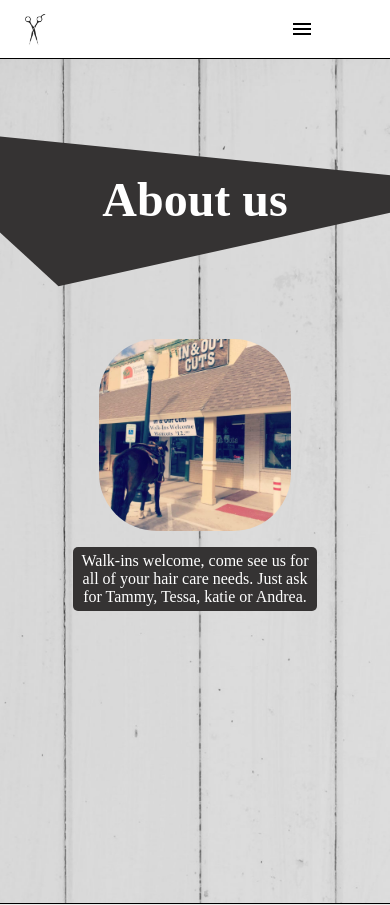
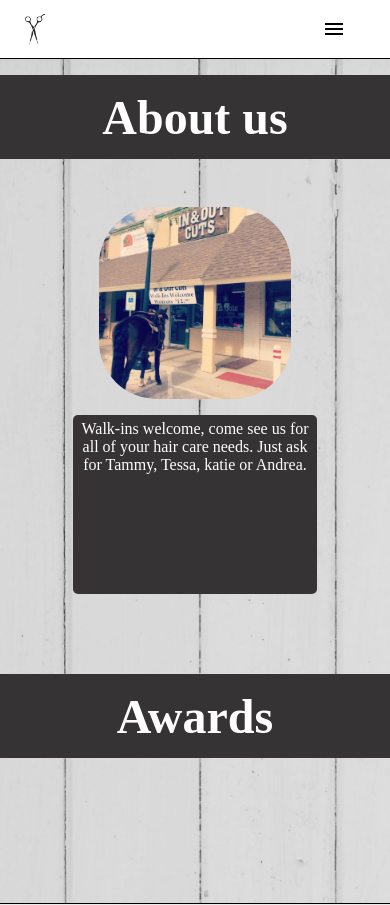
Before and after one commit to JMSONNE/In-Out, a React (Vite) app: page / in a window 390 px wide. Shown: the top 905 px of the page. Built offline with nearby package versions, Linux system fonts and the light colour scheme.

Commit message:
changed formatting for banners

```diff
--- a/src/Components/Home.jsx
+++ b/src/Components/Home.jsx
@@ -6,7 +6,7 @@ const Home = () => {
         <>
             <section className='main-page'>
                 {/* About us section */}
-                <div className="about-us-banner">
+                <div className="banner">
                     <h1 className="about-us-banner-text">About us</h1>
                 </div>
 
@@ -21,6 +21,11 @@ const Home = () => {
                     </p>
                 </div>
 
+                {/* Awards section */}
+                <div className="banner" style={{ marginTop: "5rem" }}>
+                    <h1 className="about-us-banner-text">Awards</h1>
+                </div>
+
             </section>
         </>
     )
--- a/src/index.css
+++ b/src/index.css
@@ -68,16 +68,17 @@ body {
   color: white;
   font-size: xxx-large;
 }
-.about-us-banner {
+.banner {
   display: flex;
   justify-content: center;
   align-items: center;
-  height: 30%;
+  height: 10vh;
   width: 100%;
   background-color: #353333;
-  clip-path: polygon(130% 45%, 15% 85%, -30% 20%);
-  margin-bottom: 1rem;
+  /* clip-path: polygon(130% 45%, 15% 85%, -30% 20%); */
+  margin-bottom: 3rem;
 }
+
 .about-us-content {
   display: flex;
   justify-content: space-evenly;
@@ -200,7 +201,7 @@ body {
 /* End of pricing page */
 
 /* Media queries for responsiveness */
-@media (max-width: 430px) {
+@media (max-width: 450px) {
   .brand-text {
     display: none;
   }
@@ -212,7 +213,7 @@ body {
     flex-direction: column;
     align-items: center;
     width: 100%;
-    height: 20%;
+    /* height: 20%; */
   }
   .about-us-text {
     height: 20vh;
@@ -234,6 +235,9 @@ body {
   .stylist-pricing {
     font-size: large;
   }
+  .nav-bar {
+    padding-right: 0;
+  }
 }
 @media (max-width: 600px) {
   .avatar {
```
